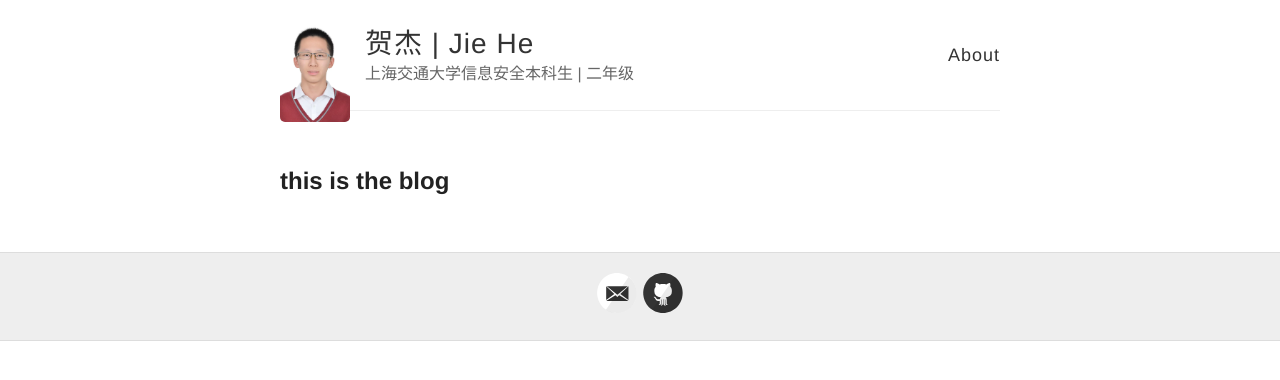
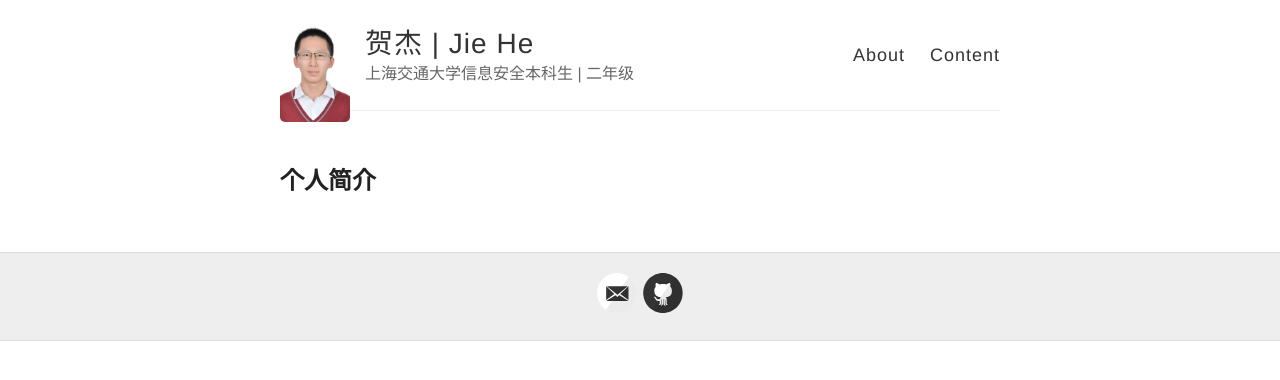
Before and after one commit to nexipher/nexipher.github.io, a Jekyll site: the page built from content.md, in a window 1280 px wide. Shown: the top 380 px of the page. Built offline with Jekyll 4.4.1, drawn with Linux system fonts in a browser that asks for light colours; our own code applies the rules of GitHub Pages for plain Markdown files.

Commit message:
try content and remodify readme

```diff
--- a/_layouts/default.html
+++ b/_layouts/default.html
@@ -28,7 +28,8 @@
 
           <nav>
             <a href="{{ site.baseurl }}/about">About</a>
-            <!--<a href="{{ site.baseurl }}/blog">Blog</a> -->
+            <a href="{{ site.baseurl }}/content">Content</a>
+            <!--<a href="{{ site.baseurl }}/content">Content</a> -->
           </nav>
         </header>
       </div>
--- a/blog.md
+++ b/content.md
@@ -2,5 +2,4 @@
 layout: page
 ---
 
-
-## this is the blog
+## 个人简介
```
Also changed, not shown: README.md.
